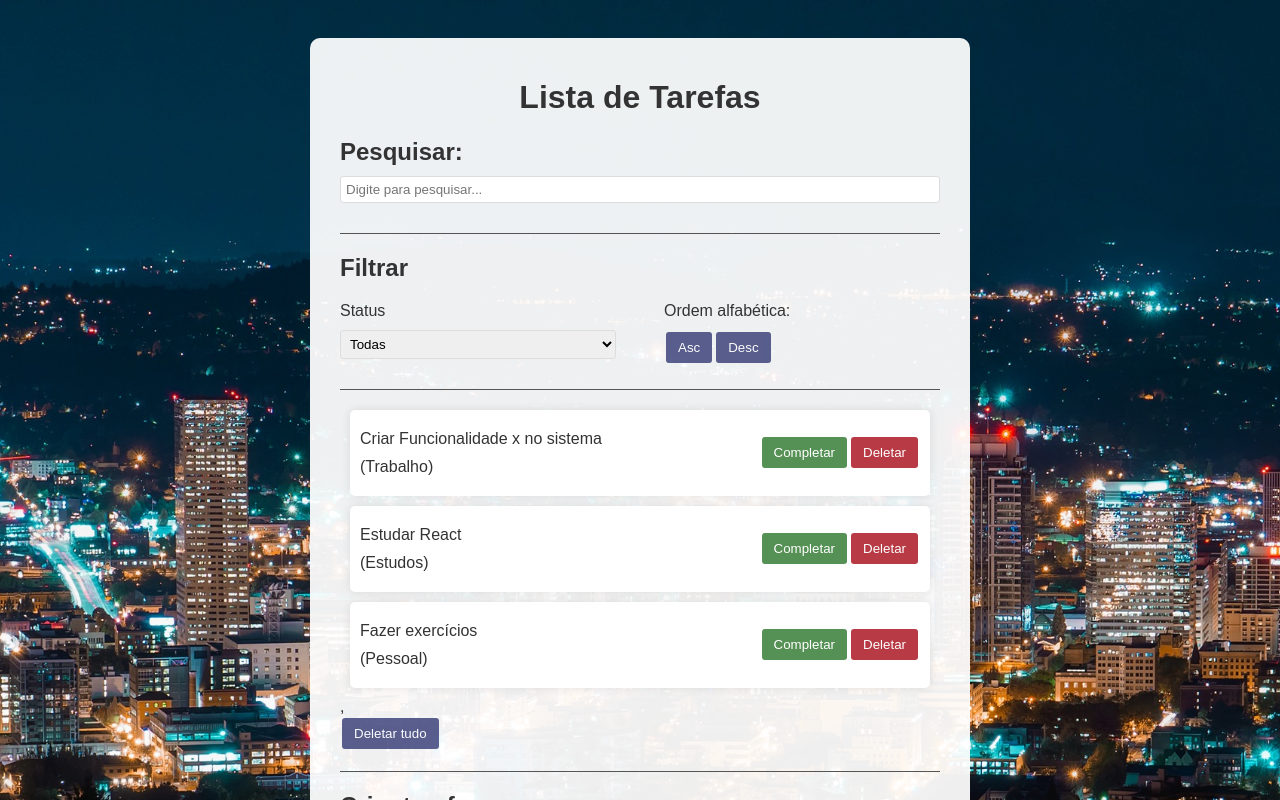
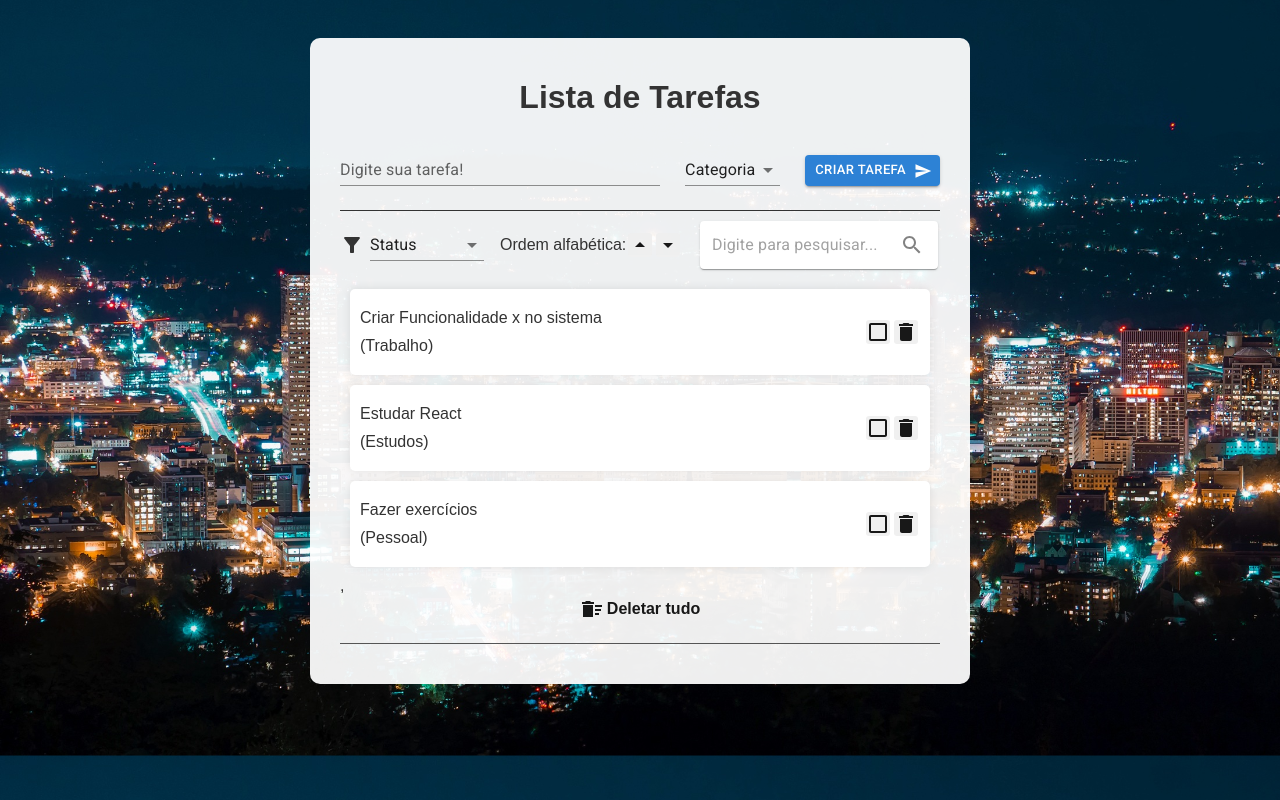
Before and after one commit to Thiago-Cardoso-de-Vasconcelos/Lista-De-Tarefas-Com-React, a React (Vite) app in the folder lista-de-tarefas/: page / in a window 1280 px wide. Shown: the top 800 px of the page. Built offline with nearby package versions, Linux system fonts and the light colour scheme.

Commit message:
feat: Adicionado material ao projeto

```diff
--- a/lista-de-tarefas/package.json
+++ b/lista-de-tarefas/package.json
@@ -10,6 +10,11 @@
     "preview": "vite preview"
   },
   "dependencies": {
+    "@emotion/react": "^11.11.1",
+    "@emotion/styled": "^11.11.0",
+    "@fontsource/roboto": "^5.0.8",
+    "@mui/icons-material": "^5.14.11",
+    "@mui/material": "^5.14.11",
     "react": "^18.2.0",
     "react-dom": "^18.2.0"
   },
--- a/lista-de-tarefas/src/App.css
+++ b/lista-de-tarefas/src/App.css
@@ -33,7 +33,7 @@ input {
 }
 
 .todo-list {
-  margin-bottom: 20px;
+  margin-bottom: 20px ;
   padding-bottom: 20px;
   border-bottom: 1px solid #555;
 
@@ -53,13 +53,16 @@ input {
 }
 
 button {
-  background-color: #333974;
-  color: #fff;
-  padding: 8px 12px;
+  display: flex;
+  align-items: center;
+  flex-wrap: nowrap;
+  background-color: none;
+  color: black;
+  padding: 0;
   border-radius: 3px;
   border: none;
   cursor: pointer;
-  opacity: 0.8;
+  opacity: 0.9;
   transition: 0.3s;
   margin: 2px;
 
@@ -69,18 +72,28 @@ button:hover {
   opacity: 1;
 }
 
-.complete {
-  background-color: #2b752b;
+
+.conteiner-button-todo{
+  display: flex;
+
 }
 
-.remove {
-  background-color: #a70a17;
+.todo-form {
+  display: flex;
+  align-items: center;
+  padding-bottom: 1.5rem;
+  border-bottom: 1px solid;
+
 }
 
+.form {
+  display: flex;
+  width: 100%;
+  justify-content: space-between;
+  gap: 18px;
+  align-items: end;
+}
 
-.todo-form {
-  padding-bottom: 1.5rem;
-}
 
 input, select {
   padding: 5px;
@@ -90,19 +103,60 @@ input, select {
   width: 100%;
 }
 
-.filter, .search {
-  border-bottom: 1px solid #555;
-  margin-bottom: 20px;
-  padding-bottom: 20px;
+.conteiner-filter-search{
+  display: flex;
+  padding-top: 10px;
+  padding-bottom: 10px;
+}
+
+.filter {
+  display: flex;
 
 }
 
 .filter-options {
   display: flex;
-  justify-content: space-between;
+  background-color: #2b752b;
   gap: 3rem;
+}
+
+.filter-options-status {
+  display: flex;
+  width: 150px;
+  align-items: center;
+  gap: 6px;
+
+}
+.alphabetical-order{
+  display: flex;
+  align-items: center;
+  width: 190px;
+  align-items: center;
+  margin: 0 10px;
+
+}
+.alphabetical-order>p{
+  white-space: nowrap;
 }
 
 .filter-options div {
   flex:  1 1 0;
 }
+
+
+
+
+.container-button-delete-all{
+  display: flex;
+  justify-content: center;
+
+
+
+}
+.container-button-delete-all>button{
+  font-weight: bold;
+  font-size: 16px;
+  gap: 3px;
+
+
+}
--- a/lista-de-tarefas/src/App.jsx
+++ b/lista-de-tarefas/src/App.jsx
@@ -4,6 +4,11 @@ import "./App.css";
 import TodoForm from "./components/TodoForm";
 import Search from "./components/Search";
 import Filter from "./components/Filter";
+
+import CachedIcon from '@mui/icons-material/Cached';
+
+
+import DeleteSweepSharpIcon from '@mui/icons-material/DeleteSweepSharp';
 
 function App() {
 
@@ -150,14 +155,18 @@ function App() {
   return (
     <div className="app">
       <h1>Lista de Tarefas</h1>
+      <TodoForm addTodo={addTodo} />
+      <div className="conteiner-filter-search">
+      <Filter filter={filter} setFilter={setFilter} setSort={setSort} />
       <Search search={search} setSearch={setSearch} />
-      <Filter filter={filter} setFilter={setFilter} setSort={setSort} />
+      </div>
+
       <div className="todo-list">
         <button
-          style={{ display: showButtonUndo ? "block" : "none" }}
+          style={{ display: showButtonUndo ? "block" : "none", margin:"auto"}}
           onClick={returnToList}
         >
-          Desfazer
+         <CachedIcon/>
         </button>
         {todos
           .filter((todo) =>
@@ -184,19 +193,22 @@ function App() {
             />
           ))}
         ,
+
+        <div className="container-button-delete-all">
         {!showButton ? (
           <button
-            style={{ display: showButtonLength ? "block" : "none" }}
+            style={{ display: showButtonLength ? "flex" : "none", gap:"3px"}}
             onClick={deleteAll}
           >
-            Deletar tudo
+            <DeleteSweepSharpIcon/> Deletar tudo
           </button>
         ) : (
-          <button onClick={restoreList}>Restaurar Lista</button>
+          <button onClick={restoreList}><CachedIcon/>   Restaurar Lista</button>
         )}
+        </div>
       </div>
 
-      <TodoForm addTodo={addTodo} />
+
     </div>
   );
 }
--- a/lista-de-tarefas/src/components/Filter.jsx
+++ /dev/null
@@ -1,26 +0,0 @@
-
-
-const Filter = ( { filter, setFilter, setSort}) => {
-  return (
-    <div className="filter">
-        <h2>Filtrar</h2>
-        <div className="filter-options">
-            <div>
-                <p>Status</p>
-                <select value={filter} onChange={(e) => setFilter(e.target.value)}>
-                    <option value="All">Todas</option>
-                    <option value="Completed">Completas</option>
-                    <option value="Incomplete">Incompletas</option>
-                </select>
-            </div>
-            <div>
-                <p>Ordem alfabética:</p>
-                <button onClick={()=> setSort("Asc")}>Asc</button>
-                <button onClick={() => setSort("Desc")}>Desc</button>
-            </div>
-        </div>
-    </div>
-  )
-}
-
-export default Filter
--- /dev/null
+++ b/lista-de-tarefas/src/components/Filter/index.jsx
@@ -0,0 +1,34 @@
+
+import ArrowDropUpIcon from '@mui/icons-material/ArrowDropUp';
+import ArrowDropDownIcon from '@mui/icons-material/ArrowDropDown';
+
+import FilterAltIcon from "@mui/icons-material/FilterAlt";
+import NativeSelect from "@mui/material/NativeSelect";
+
+const Filter = ({ filter, setFilter, setSort }) => {
+  return (
+    <div className="filter">
+
+        <div className="filter-options-status">
+          <FilterAltIcon />
+          <NativeSelect
+            value={filter}
+            onChange={(e) => setFilter(e.target.value)}
+           >
+            <option value="All">Status</option>
+            <option value="Completed">Completas </option>
+            <option value="Incomplete">Incompletas</option>
+            <option value="All">Todas</option>
+          </NativeSelect>
+        </div>
+
+        <div className="alphabetical-order">
+          <p>Ordem alfabética:</p>
+          <button onClick={() => setSort("Asc")}><ArrowDropUpIcon/></button>
+          <button onClick={() => setSort("Desc")}><ArrowDropDownIcon/></button>
+        </div>
+    </div>
+  );
+};
+
+export default Filter;
--- a/lista-de-tarefas/src/components/Search.jsx
+++ /dev/null
@@ -1,15 +0,0 @@
-const Search = ({ search, setSearch }) => {
-  return (
-    <div className="search">
-      <h2>Pesquisar:</h2>
-      <input
-        type="text"
-        value={search}
-        onChange={(e) => setSearch(e.target.value)}
-        placeholder="Digite para pesquisar..."
-      />
-    </div>
-  );
-};
-
-export default Search;
--- /dev/null
+++ b/lista-de-tarefas/src/components/Search/index.jsx
@@ -0,0 +1,32 @@
+import Paper from "@mui/material/Paper";
+import InputBase from "@mui/material/InputBase";
+import Divider from "@mui/material/Divider";
+import IconButton from "@mui/material/IconButton";
+import MenuIcon from "@mui/icons-material/Menu";
+import SearchIcon from "@mui/icons-material/Search";
+import DirectionsIcon from "@mui/icons-material/Directions";
+
+const Search = ({ search, setSearch }) => {
+  return (
+    <div className="search">
+      <Paper
+        component="form"
+        sx={{ p: "2px 4px", display: "flex", alignItems: "center", width: 230 }}
+      >
+        <InputBase
+          type="text"
+          value={search}
+          onChange={(e) => setSearch(e.target.value)}
+          placeholder="Digite para pesquisar..."
+          sx={{ ml: 1, flex: 3 }}
+          inputProps={{ "aria-label": "search google maps" }}
+        />
+        <IconButton type="button" sx={{ p: "10px" }} aria-label="search">
+          <SearchIcon />
+        </IconButton>
+      </Paper>
+    </div>
+  );
+};
+
+export default Search;
--- a/lista-de-tarefas/src/components/Todo.jsx
+++ /dev/null
@@ -1,18 +0,0 @@
-
-const Todo = ({ todo, removeTodo, completeTodo }) => {
-  return (
-    <div className="todo"
-    style={{textDecoration: todo.isCompleted ? "line-through" : ""}}>
-      <div className="content">
-        <p>{todo.text}</p>
-        <p className="category">({todo.category})</p>
-      </div>
-      <div>
-        <button className="complete" onClick={()=>completeTodo(todo.id) }>Completar</button>
-        <button className="remove" onClick={()=>removeTodo(todo.id)}>Deletar</button>
-      </div>
-    </div>
-  );
-};
-
-export default Todo;
--- /dev/null
+++ b/lista-de-tarefas/src/components/Todo/index.jsx
@@ -0,0 +1,29 @@
+import DeleteIcon from '@mui/icons-material/Delete';
+import CheckBoxOutlineBlankIcon from '@mui/icons-material/CheckBoxOutlineBlank';
+import CheckBoxIcon from '@mui/icons-material/CheckBox';
+
+
+const Todo = ({ todo, removeTodo, completeTodo }) => {
+  return (
+    <div className="todo"
+    style={{opacity: todo.isCompleted ? "0.4" : "1"}}
+
+    >
+      <div className="content"
+      style={{textDecoration: todo.isCompleted ? "line-through" : ""}}
+      >
+        <p>{todo.text}</p>
+        <p className="category">({todo.category})</p>
+      </div>
+      <div className="conteiner-button-todo" >
+        <button className="complete" onClick={()=>completeTodo(todo.id) }
+        > {todo.isCompleted ? <CheckBoxIcon/> : <CheckBoxOutlineBlankIcon />}</button>
+        <button className="remove" onClick={()=>removeTodo(todo.id)}>
+          <DeleteIcon/>
+          </button>
+      </div>
+    </div>
+  );
+};
+
+export default Todo;
--- a/lista-de-tarefas/src/components/TodoForm.jsx
+++ /dev/null
@@ -1,43 +0,0 @@
-import { useState } from "react";
-
-
-const TodoForm = ({addTodo}) => {
-    const [valeu, setValue] = useState("");
-    const [category, setCategory] = useState("");
-
-    const handleSubmit = (e) => {
-        e.preventDefault();
-        if(!valeu || !category) return;
-        addTodo(valeu, category);
-        setValue("");
-        setCategory("");
-    };
-
-
-
-    return (
-    <div className="todo-form">
-      <h2>Criar tarefa:</h2>
-      <form onSubmit={handleSubmit}>
-        <input
-        type="text"
-        placeholder="Digite o título"
-        value={valeu}
-        onChange={(e) => setValue(e.target.value)} />
-
-        <select
-        value={category}
-        onChange={(e) => setCategory(e.target.value)}>
-
-          <option value="">Selecione uma categoria</option>
-          <option value="Trabalho">Trabalho</option>
-          <option value="Pessoal">Pessoal</option>
-          <option value="Estudo">Estudo</option>
-        </select>
-        <button type="submit">Criar tarefa</button>
-      </form>
-    </div>
-  );
-};
-
-export default TodoForm;
--- /dev/null
+++ b/lista-de-tarefas/src/components/TodoForm/index.jsx
@@ -0,0 +1,63 @@
+import { useState } from "react";
+
+import Button from "@mui/material/Button";
+import SendIcon from "@mui/icons-material/Send";
+
+
+import NativeSelect from "@mui/material/NativeSelect";
+
+import TextField from "@mui/material/TextField";
+
+const TodoForm = ({ addTodo }) => {
+  const [valeu, setValue] = useState("");
+  const [category, setCategory] = useState("");
+
+  const handleSubmit = (e) => {
+    e.preventDefault();
+    if (!valeu || !category) return;
+    addTodo(valeu, category);
+    setValue("");
+    setCategory("");
+  };
+
+  return (
+    <div className="todo-form">
+      <form className="form" onSubmit={handleSubmit}>
+        <TextField
+          style={{ width: '320px' }}
+          label="Digite sua tarefa!"
+          variant="standard"
+          value={valeu}
+          onChange={(e) => setValue(e.target.value)}
+        />
+
+        <div>
+
+        <NativeSelect
+          value={category}
+          onChange={(e) => setCategory(e.target.value)}
+        >
+          <option value="x">Categoria</option>
+          <option value="Pessoal">Pessoal</option>
+          <option value="Trabalho">Trabalho</option>
+          <option value="Estudo">Estudo</option>
+        </NativeSelect>
+        </div>
+
+
+        <Button
+         style={{ whiteSpace: 'nowrap'}}
+          size="small"
+          variant="contained"
+          endIcon={<SendIcon />}
+          type="submit"
+        >
+          Criar tarefa
+        </Button>
+
+      </form>
+    </div>
+  );
+};
+
+export default TodoForm;
--- a/lista-de-tarefas/src/main.jsx
+++ b/lista-de-tarefas/src/main.jsx
@@ -1,6 +1,11 @@
 import React from "react";
 import ReactDOM from "react-dom/client";
 import App from "./App.jsx";
+
+import '@fontsource/roboto/300.css';
+import '@fontsource/roboto/400.css';
+import '@fontsource/roboto/500.css';
+import '@fontsource/roboto/700.css';
 
 ReactDOM.createRoot(document.getElementById("root")).render(
   <React.StrictMode>
```
Also changed, not shown: 1 other file (tests, documents, lock files or other folders).
